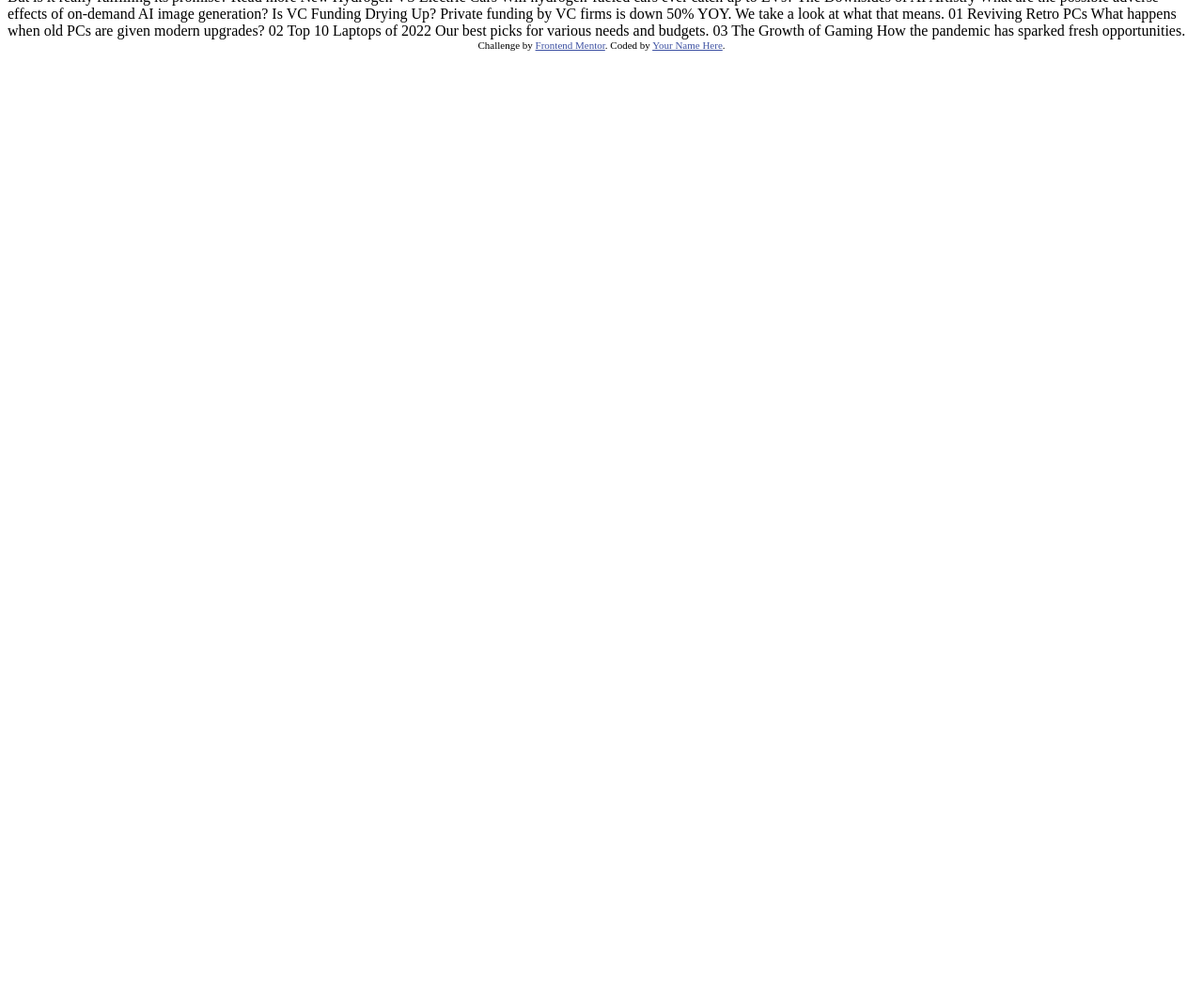
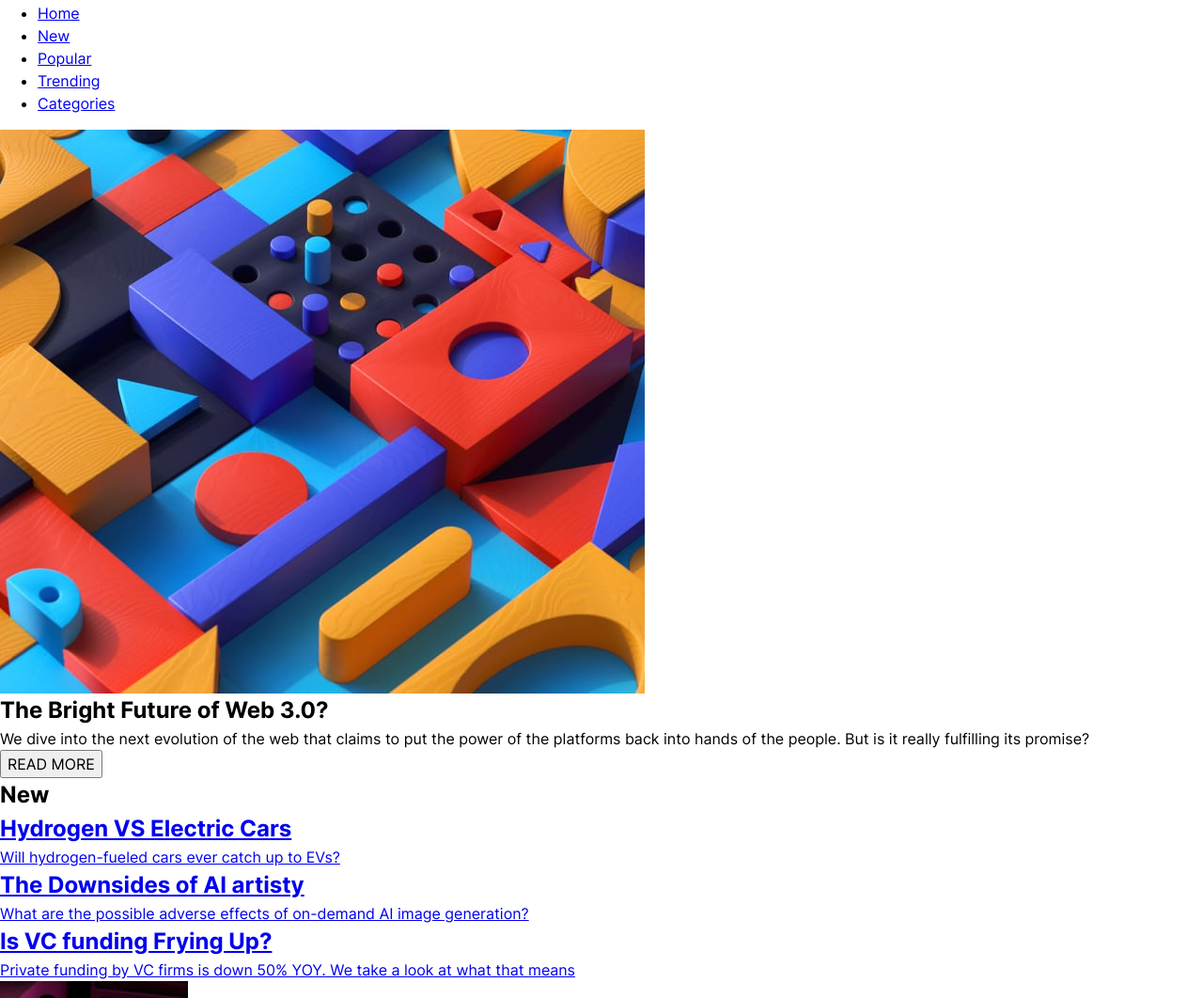
Before and after one commit to SrHatcher/practice-news-homepage, a plain HTML site: page index.html in a window 1280 px wide. Shown: the part 38-1100 px from the top of the page at 94% size. Before the commit the page ends 800 px from the top, so only its background shows below. Drawn offline with Linux system fonts and the light colour scheme.

Commit message:
I'm configuring the project, I have just learned about variable fonts and how to use them

```diff
--- a/index.html
+++ b/index.html
@@ -2,59 +2,89 @@
 <html lang="en">
 <head>
   <meta charset="UTF-8">
-  <meta name="viewport" content="width=device-width, initial-scale=1.0"> <!-- displays site properly based on user's device -->
-
+  <meta name="viewport" content="width=device-width, initial-scale=1.0">
   <link rel="icon" type="image/png" sizes="32x32" href="./assets/images/favicon-32x32.png">
-
+  <!--Modern CSS reset-->
+  <link rel="stylesheet" href="./styles/reset.css">
+  <!--my styles-->
+  <link rel="stylesheet" href="./styles/styles.css">
   <title>Frontend Mentor | News homepage</title>
-
-  <!-- Feel free to remove these styles or customise in your own stylesheet 👍 -->
-  <style>
-    .attribution { font-size: 11px; text-align: center; }
-    .attribution a { color: hsl(228, 45%, 44%); }
-  </style>
 </head>
 <body>
-
-  Home
-  New
-  Popular
-  Trending
-  Categories
-
-  The Bright Future of Web 3.0?
-
-  We dive into the next evolution of the web that claims to put the power of the platforms back into the hands of the people.
-  But is it really fulfilling its promise?
-
-  Read more
-
-  New
-
-  Hydrogen VS Electric Cars
-  Will hydrogen-fueled cars ever catch up to EVs?
-
-  The Downsides of AI Artistry
-  What are the possible adverse effects of on-demand AI image generation?
-
-  Is VC Funding Drying Up?
-  Private funding by VC firms is down 50% YOY. We take a look at what that means.
-
-  01
-  Reviving Retro PCs
-  What happens when old PCs are given modern upgrades?
-
-  02
-  Top 10 Laptops of 2022
-  Our best picks for various needs and budgets.
-
-  03
-  The Growth of Gaming
-  How the pandemic has sparked fresh opportunities.
-
-  <div class="attribution">
-    Challenge by <a href="https://www.frontendmentor.io?ref=challenge" target="_blank">Frontend Mentor</a>.
-    Coded by <a href="#">Your Name Here</a>.
-  </div>
+  <header>
+    <a href="#" class="header__logo">logo</a>
+    <nav>
+      <ul class="nav__list">
+        <li><a href="#">Home</a></li>
+        <li><a href="#">New</a></li>
+        <li><a href="#">Popular</a></li>
+        <li><a href="#">Trending</a></li>
+        <li><a href="#">Categories</a></li>
+      </ul>
+    </nav>
+  </header>
+  <main>
+    <article class="main__frontpage">
+      <div class="frontpage__image">
+        <img src="./assets/images/image-web-3-mobile.jpg" alt="blocks and shapes in 3D">
+      </div>
+      <h1 class="frontpage__title">The Bright Future of Web 3.0?</h1>
+      <p class="frontpage__paragraph">We dive into the next evolution of the web that claims to put the power of the platforms back into hands of the people. But is it really fulfilling its promise?</p>
+      <button class="frontpage__button">READ MORE</button>
+    </article>
+    <article class="main__news_article">
+      <h1 class="news_article__title">New</h1>
+      <section class="news_article__new">
+        <a href="#">
+          <h2>Hydrogen VS Electric Cars</h2>
+          <p>Will hydrogen-fueled cars ever catch up to EVs?</p>
+        </a>
+      </section>
+      <section class="news_article__new">
+        <a href="#">
+          <h2>The Downsides of AI artisty</h2>
+          <p>What are the possible adverse effects of on-demand AI image generation?</p>
+        </a>
+      </section>
+      <section class="news_article__new">
+        <a href="#">
+          <h2>Is VC funding Frying Up?</h2>
+          <p>Private funding by VC firms is down 50% YOY. We take a look at what that means</p>
+        </a>
+      </section>
+    </article>
+    <article class="main__other_news">
+      <section class="other_news__new">
+        <a href="#">
+          <div class="other_news__image">
+            <img src="./assets/images/image-retro-pcs.jpg" alt="old computers and consoles">
+          </div>
+          <span>01</span>
+          <h2>Reviving Retro PCs</h2>
+          <p>What happens when old PCs are given modern upgrades?</p>
+        </a>
+      </section>
+      <section class="other_news__new">
+        <a href="#">
+          <div class="other_news__image">
+            <img src="./assets/images/image-top-laptops.jpg" alt="laptop keyboard">
+          </div>
+          <span>02</span>
+          <h2>Top 10 Laptops of 2022</h2>
+          <p>Our best Picks for various needs and budgets.</p>
+        </a>
+      </section>
+      <section class="other_news__new">
+        <a href="#">
+          <div class="other_news__image">
+            <img src="./assets/images/image-gaming-growth.jpg" alt="hand with a videogame controller">
+          </div>
+          <span>03</span>
+          <h2>The growth of gaming</h2>
+          <p>How the pandemic has sparked fresh opportunities.</p>
+        </a>
+      </section>
+    </article>
+  </main>
 </body>
 </html>
--- /dev/null
+++ b/styles/reset.css
@@ -0,0 +1,76 @@
+/*This code is from MODERN-CSS-RESET, i used to link to their page CDN but i'm going to use it like this*/
+
+/* Box sizing rules */
+*,
+*::before,
+*::after {
+  box-sizing: border-box;
+}
+
+/* Remove default margin */
+body,
+h1,
+h2,
+h3,
+h4,
+p,
+figure,
+blockquote,
+dl,
+dd {
+  margin: 0;
+}
+
+/* Remove list styles on ul, ol elements with a list role, which suggests default styling will be removed */
+ul[role='list'],
+ol[role='list'] {
+  list-style: none;
+}
+
+/* Set core root defaults */
+html:focus-within {
+  scroll-behavior: smooth;
+}
+
+/* Set core body defaults */
+body {
+  min-height: 100vh;
+  text-rendering: optimizeSpeed;
+  line-height: 1.5;
+}
+
+/* A elements that don't have a class get default styles */
+a:not([class]) {
+  text-decoration-skip-ink: auto;
+}
+
+/* Make images easier to work with */
+img,
+picture {
+  max-width: 100%;
+  display: block;
+}
+
+/* Inherit fonts for inputs and buttons */
+input,
+button,
+textarea,
+select {
+  font: inherit;
+}
+
+/* Remove all animations, transitions and smooth scroll for people that prefer not to see them */
+@media (prefers-reduced-motion: reduce) {
+  html:focus-within {
+   scroll-behavior: auto;
+  }
+
+  *,
+  *::before,
+  *::after {
+    animation-duration: 0.01ms !important;
+    animation-iteration-count: 1 !important;
+    transition-duration: 0.01ms !important;
+    scroll-behavior: auto !important;
+  }
+}
--- /dev/null
+++ b/styles/styles.css
@@ -0,0 +1,54 @@
+:root{
+    --soft-orange: hsl(35, 77%, 62%);
+    --soft-red: hsl(5, 85%, 63%);
+    --off-white: hsl(36, 100%, 99%);
+    --grayish-blue: hsl(233, 8%, 79%);
+    --dark-grayish-blue: hsl(236, 13%, 42%);
+    --very-dark-blue: hsl(240, 100%, 5%);
+}
+
+@font-face {
+    font-family: 'Inter';
+    src: url('../assets/fonts/static/Inter-Regular.ttf');
+    font-weight: 400;
+}
+
+@font-face {
+    font-family: 'Inter';
+    src: url('../assets/fonts/static/Inter-Bold.ttf');
+    font-weight: 700;
+}
+
+@font-face {
+    font-family: 'Inter';
+    src: url('../assets/fonts/static/Inter-ExtraBold.ttf');
+    font-weight: 800;
+}
+
+
+@supports(font-variation-settings: normal){
+    @font-face {
+        font-family: 'Inter';
+        src: url('../assets/fonts/Inter-VariableFont_wght.ttf') format('truetype supports variations'),
+        url('../assets/fonts/Inter-VariableFont_wght.ttf') format('truetype-variations');
+        font-weight: 400 800;
+    }
+}
+
+body{
+    font-family: 'Inter';
+}
+
+.header__logo{}
+.nav__list{}
+.main__frontpage{}
+.frontpage__image{}
+.frontpage__title{}
+.frontpage__paragraph{}
+.frontpage__button{}
+.main__news_article{}
+.news_article__title{}
+.news_article__new{}
+.main__other_news{}
+.other_news__new{}
+.other_news__image{}
```
Also changed, not shown: assets/fonts/Inter-VariableFont_wght.ttf (renamed from assets/fonts/Inter-VariableFont_slnt,wght.ttf).
